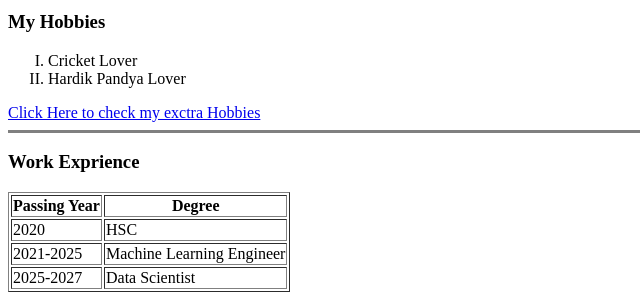
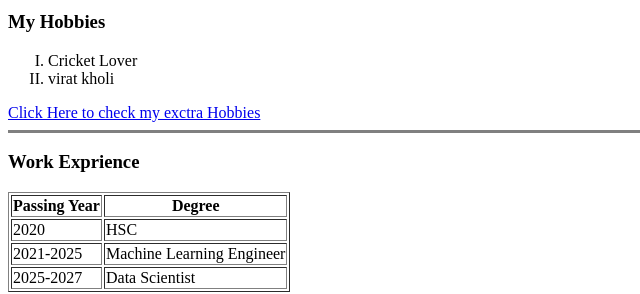
Before and after one commit to sifanmomin/CV, a plain HTML site: page index.html in a window 1280 px wide. Shown: the part 305-599 px from the top of the page, 0-640 px from the left. Drawn offline with Linux system fonts and the light colour scheme.

Commit message:
Update index.html

```diff
--- a/index.html
+++ b/index.html
@@ -35,7 +35,7 @@
     <h3> My Hobbies</h3>
     <ol type="I">
         <li>Cricket Lover </li>
-        <li>Hardik Pandya Lover </li>
+        <li>virat kholi </li>
     </ol>
     <a href="Hobbies.html">Click Here to check my exctra Hobbies</a>
     <hr size="3" noshade="">
```
